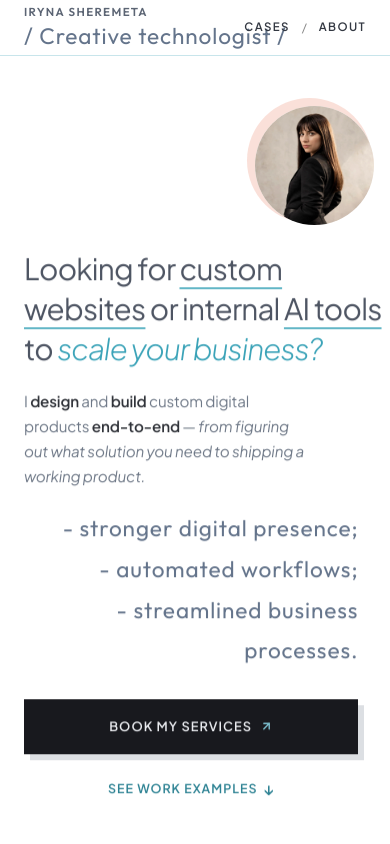
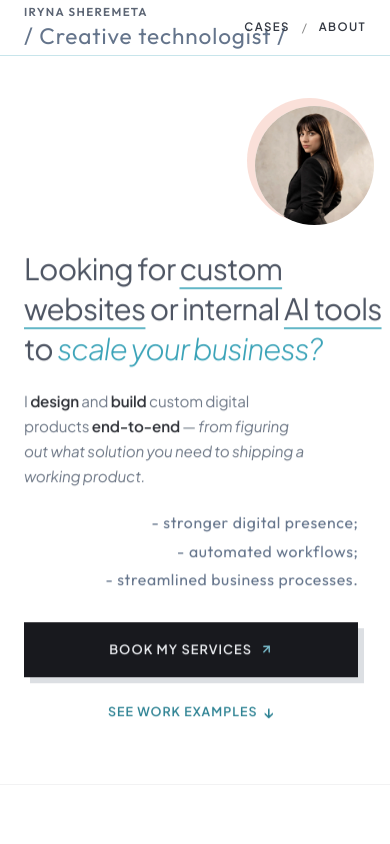
Before and after one commit to Irene2828/porfoliojuly, a Next.js app: page / in a window 390 px wide. Shown: the top 844 px of the page. Built offline with nearby package versions, Linux system fonts and the light colour scheme; no server answers; the database is empty.

Commit message:
style: mobile hero — bullets text 30% smaller

```diff
--- a/src/app/components/Hero.css
+++ b/src/app/components/Hero.css
@@ -2056,7 +2056,7 @@
   }
   .hero-benefits li {
     font-family: var(--font-heading), Outfit, sans-serif !important;
-    font-size: 22.58px !important; /* doubled, like header title */
+    font-size: 15.81px !important; /* -30%, like header title */
     font-weight: 400 !important;
     letter-spacing: 0.04em !important;
     text-transform: none !important;
```
